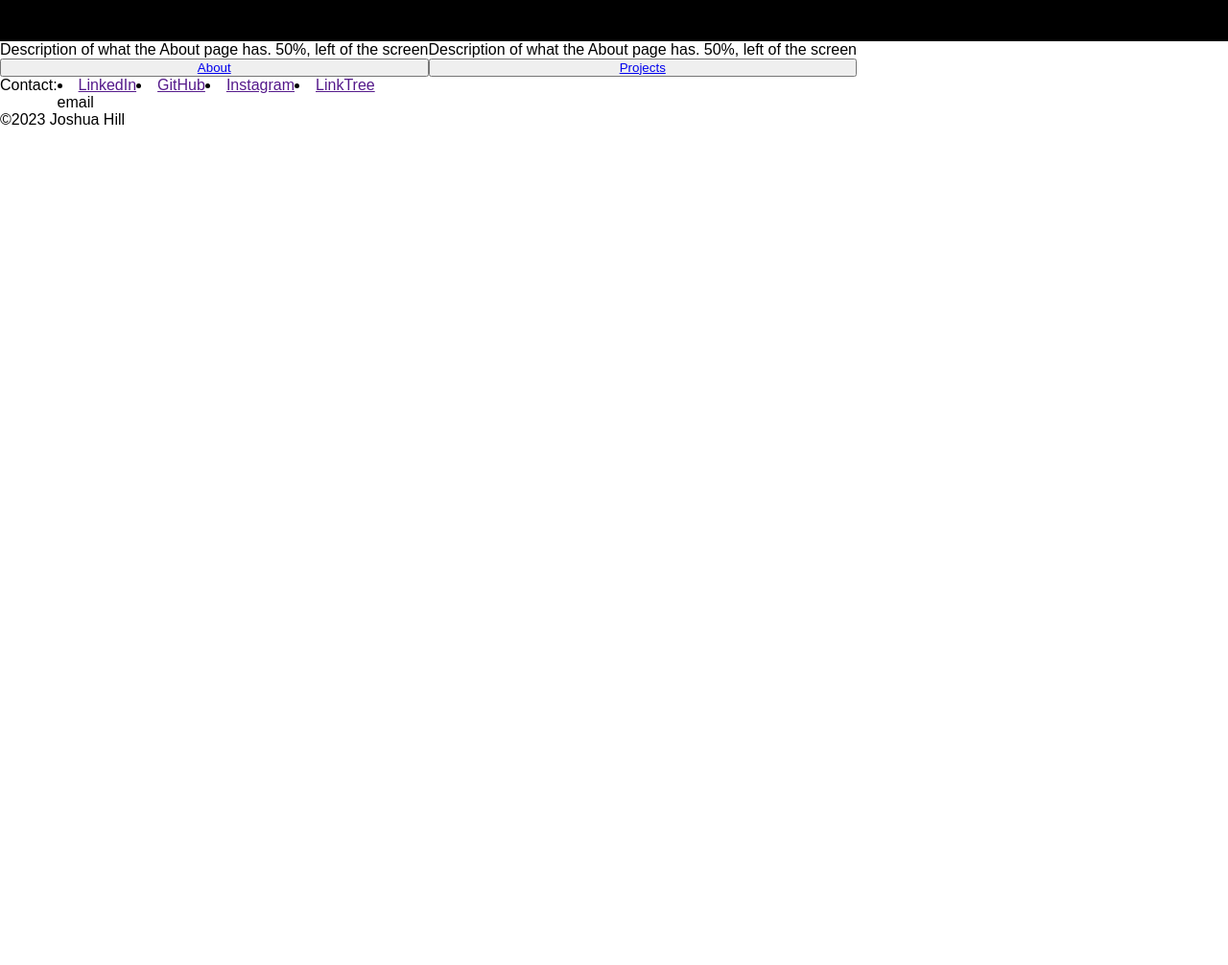
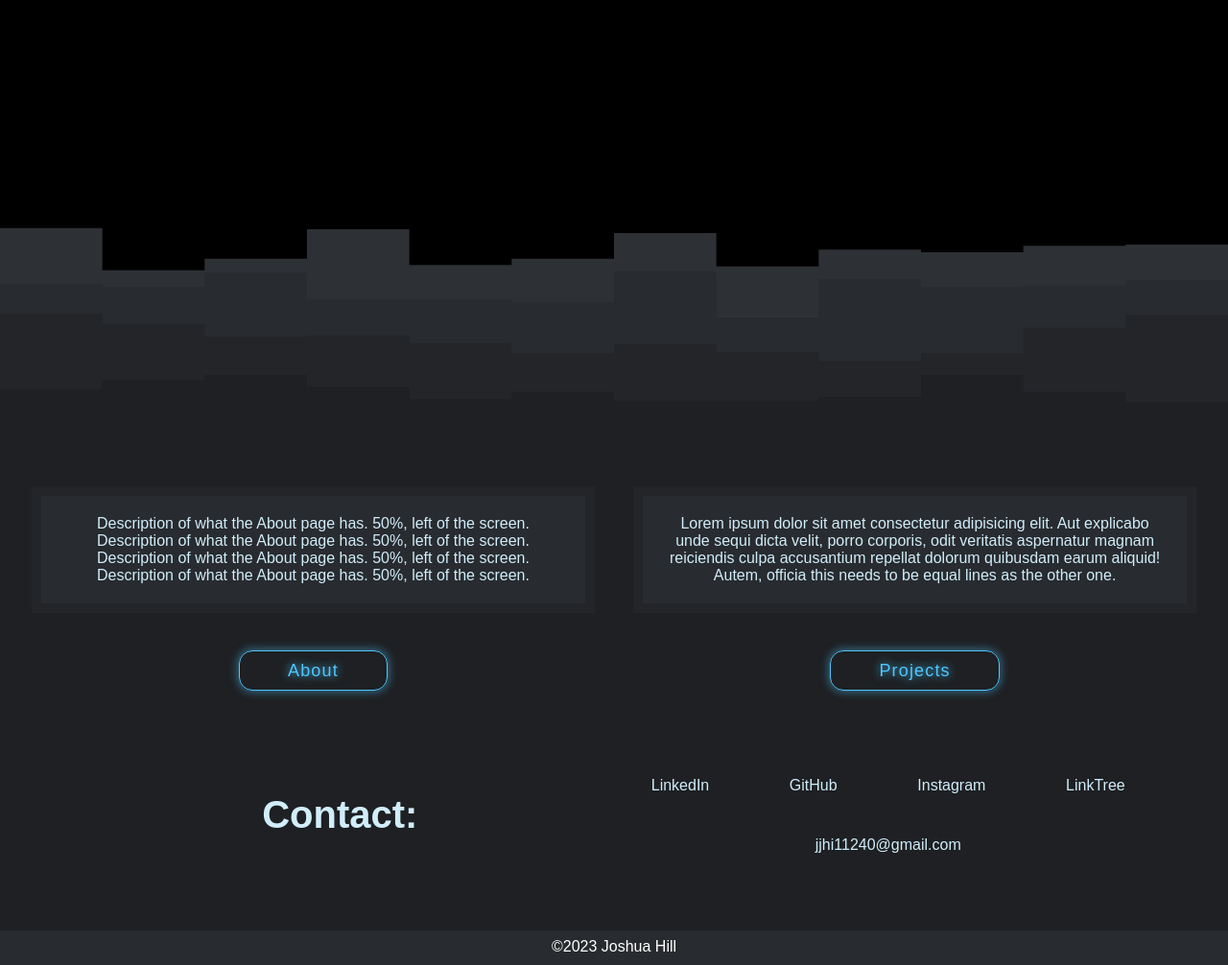
Before and after one commit to JoshHill1/JHPortfolio, a plain HTML site: page index.html in a window 1280 px wide. Shown: the part 3535-4541 px from the top of the page at 96% size. Before the commit the page ends 3669 px from the top, so only its background shows below. Drawn offline with nearby package versions, Linux system fonts and the light colour scheme; a script that the page names is missing.

Commit message:
Made the footer layout.

```diff
--- a/index.html
+++ b/index.html
@@ -22,6 +22,7 @@
       </nav>
     </div>
   </header>
+
   <main>
     <section class="home">
       <div class="home-content">
@@ -170,33 +171,38 @@
     <script src="https://unpkg.com/typed.js@2.0.16/dist/typed.umd.js"></script> <!-- Link used to use battboldt's JS file called typed.js -->
     <script src="./zassets/script.js"></script>
   </main>
+
+  <div class="spacer layer1"></div>
+
   <footer>
-    <!-- Change the class names -->
-    <div class="flexCol">
-      <div class="flex">
-        <div class="flexCol">
-          <p>Description of what the About page has. 50%, left of the screen</p>
-          <button><a href="./navLinks/About/about.html">About</a></button>
+    <div id="footerContent">
+      <!-- Change the class names -->
+      <div class="flexFooterCol">
+        <div id="abProjGap">
+          <div class="footerPDescription">
+            <p>Description of what the About page has. 50%, left of the screen. Description of what the About page has. 50%, left of the screen. Description of what the About page has. 50%, left of the screen. Description of what the About page has. 50%, left of the screen.</p>
+            <a href="./navLinks/About/about.html">About</a>
+          </div>
+          <div class="footerPDescription">
+            <p>Lorem ipsum dolor sit amet consectetur adipisicing elit. Aut explicabo unde sequi dicta velit, porro corporis, odit veritatis aspernatur magnam reiciendis culpa accusantium repellat dolorum quibusdam earum aliquid! Autem, officia this needs to be equal lines as the other one.</p>
+            <a href="./navLinks/Projects/projects.html">Projects</a>
+          </div>
         </div>
-        <div class="flexCol">
-          <p>Description of what the About page has. 50%, left of the screen</p>
-          <button><a href="./navLinks/Projects/projects.html">Projects</a></button>
-        </div>
-      </div>
-      <div class="flex">
-        <p>Contact:</p>
-        <div class="flexCol">
-          <div class="flex">
-            <li><a href="">LinkedIn</a></li>
-            <li><a href="">GitHub</a></li>
-            <li><a href="">Instagram</a></li>
-            <li><a href="">LinkTree</a></li>
+        <div id="footerContact">
+          <p style="font-size: 40px; font-weight: 900; width: 500px; text-align: center;">Contact:</p>
+          <div id="contactFooterColInfo">
+            <div id="flexFooterContactLinks">
+              <li><a href="https://www.linkedin.com/in/joshuahillaz0d/" target="_blank">LinkedIn</a></li>
+              <li><a href="https://github.com/JoshHill1" target="_blank">GitHub</a></li>
+              <li><a href="https://www.instagram.com/josh_hil1/" target="_blank">Instagram</a></li>
+              <li><a href="#" target="_blank">LinkTree</a></li>
+            </div>
+            <p id="footerContactEmail">jjhi11240@gmail.com</p>
           </div>
-          <p>email</p>
         </div>
       </div>
     </div>
-    <p>&copy;2023 Joshua Hill</p>
+    <p id="Copy">&copy;2023 Joshua Hill</p>
   </footer>
   <script src="./script.js"></script>
 </body>
--- a/zassets/style.css
+++ b/zassets/style.css
@@ -1,6 +1,7 @@
 :root {
   --primaryColor: #1e2023;
   --secondaryColor: rgb(79, 199, 255);
+  --accent: hsl(199, 79%, 90%);
 }
 
 * {
@@ -348,7 +349,9 @@ main {
 }
 
 .card {
-  background-color: #a8a8a8;
+  background-color: hsla(216, 35%, 10%, 0.5);
+  backdrop-filter: blur(40px);
+  border: 1px var(--accent) solid;
   padding: 10px;
   border-radius: 14px;
 }
@@ -373,10 +376,6 @@ main {
 
 
 
-
-
-
-
 /* !!!! */
 /* !!!! */
 /* Have this class be added when the img is being hovered */
@@ -391,35 +390,122 @@ main {
 
 /* END OF PROJECTS */
 
+/* https://app.haikei.app/ */
+.spacer {
+  aspect-ratio: 960/300;
+  width: 100%;
+  background-repeat: no-repeat;
+  background-position: center;
+  background-size: cover;
+  background-color: #000;
+}
+
+.layer1 {
+  background-image: url(./layer1.svg);
+}
+
+/* END OF FOOTER SVG */
 
 
 
+footer {
+  background-color: var(--primaryColor);
+}
+footer #Copy {
+  color: #fff;
+  text-align: center;
+  background-color: #282B2F;
+  padding: 8px 0 10px;
+}
 
+#footerContent {
+  background-color: var(--primaryColor);
+  color: var(--accent);
+  padding: 30px 1% 0;
+}
+#footerContent p {
+  background-color: var(--primaryColor);
+}
 
+#abProjGap {
+  margin: 10px 0 30px;
+  display: flex;
+  justify-content: space-between;
+}
 
+.footerPDescription {
+  padding: 20px;
+  width: 930px;
+  text-align: center;
+}
+#footerContent .footerPDescription p {
+  padding-bottom: 10px;
+  background-color: #282B2F;
+  border: 10px #232529 solid;
+  padding: 20px;
+  margin-bottom: 50px;
+}
+.footerPDescription a {
+  text-decoration: none;
+  font-size: 18px;
+  color: var(--secondaryColor);
+  text-shadow: 0px 0px 10px var(--secondaryColor);
+  border: 1px var(--secondaryColor) solid;
+  padding: 10px 50px;
+  border-radius: 14px;
+  background-color: var(--primaryColor);
+  box-shadow: 0 0 10px 1px rgba(79, 199, 255, 0.5);
+  transition: box-shadow, color, background-color,  0.3s;
+  letter-spacing: 0.065em;
+}
+.footerPDescription a:hover {
+  box-shadow: 0 0 30px 0px var(--secondaryColor);
+  background-color: var(--secondaryColor);
+  color: var(--primaryColor);
+  text-shadow: none;
+  font-weight: 600;
+  letter-spacing: 0.0em;
+  padding: 10px 52px;
+}
 
+/*  */
 
+#footerContact{
+  margin: 80px 20px;
+  display: flex;
+  justify-content: space-evenly;
+  align-items: center;
+}
+#footerContact p {
+  font-weight: 500;
+  padding: 0;
+}
 
+#contactFooterColInfo {
+  display: flex;
+  flex-direction: column;
+  justify-content: space-between;
+  align-items: center;
+  height: 80px;
+}
 
+#flexFooterContactLinks {
+  display: flex;
+  justify-content: space-between;
+  width: 500px;
+  list-style-type: none;
+}
+#flexFooterContactLinks li a {
+  color: var(--accent);
+  text-decoration: none;
+  padding: 0px 3px 4px;
+  transition: 0.1s;
+}
+#flexFooterContactLinks a:hover{
+  border-bottom: 5px var(--accent) solid;
+}
 
-
-
-
-
-
-
-
-
-
-
-
-
-
-
-
-
-
-
+/* END OF FOOTER */
 
 
 /* KEYFRAME ANIMATIONS */
```
Also changed, not shown: zassets/layer1.svg (added).
